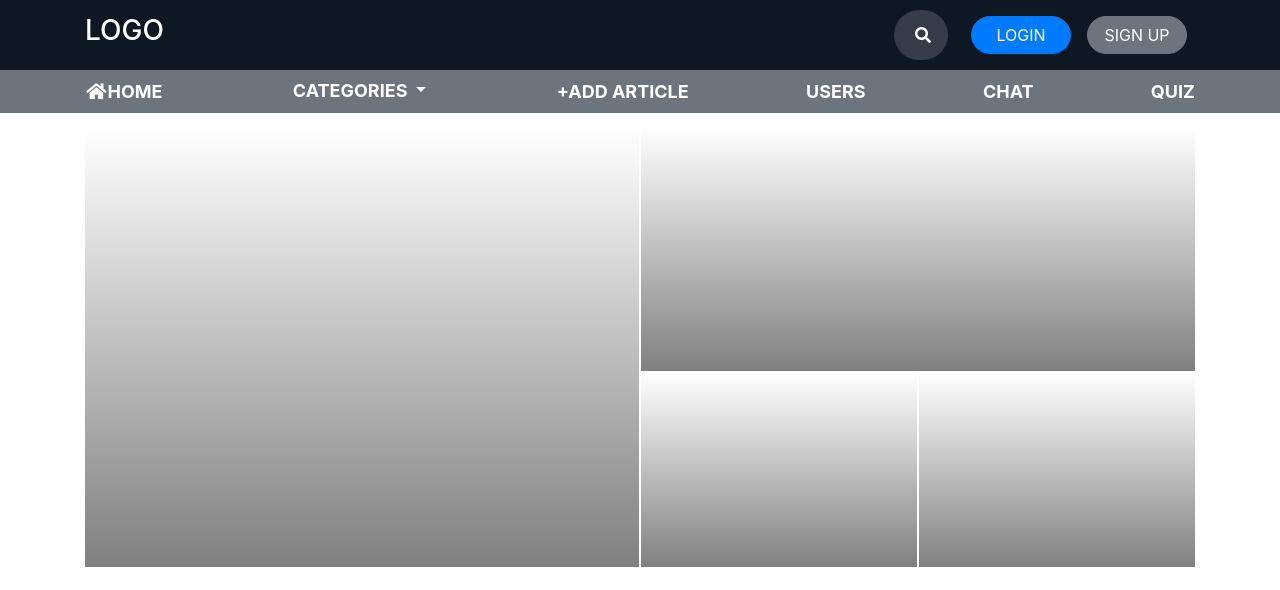
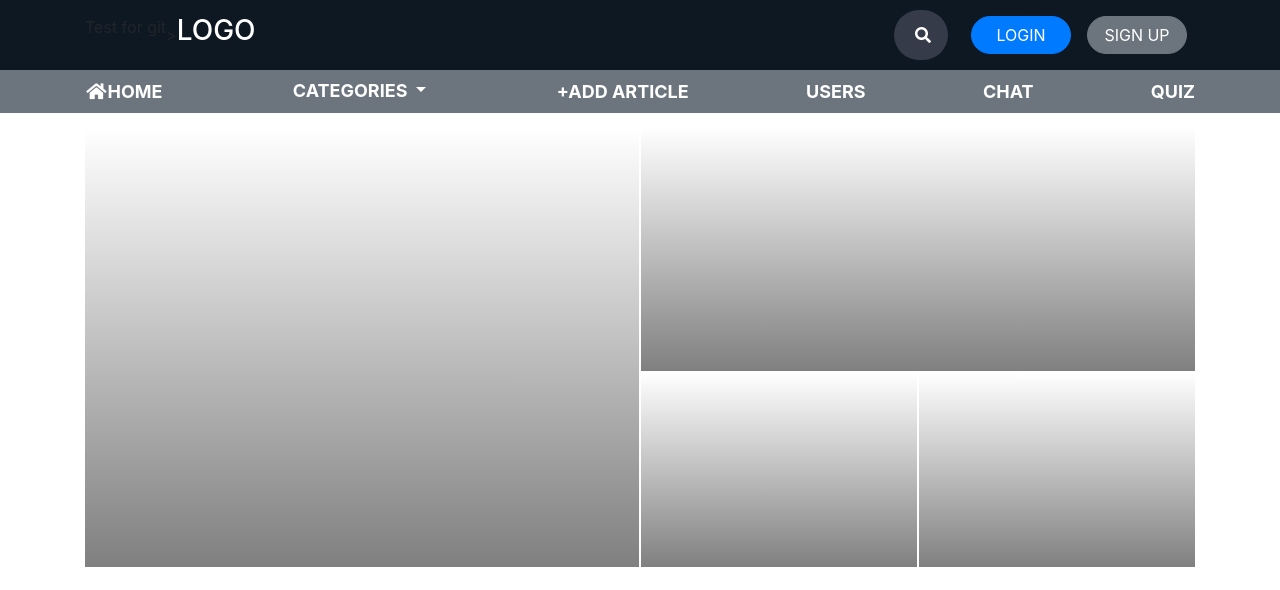
Before and after one commit to gafaryan2000/blog, a plain HTML site: page index.html in a window 1280 px wide. Shown: the top 590 px of the page. Drawn offline with nearby package versions, Linux system fonts and the light colour scheme.

Commit message:
Added test line for git

```diff
--- a/index.html
+++ b/index.html
@@ -26,6 +26,7 @@
                     <nav style='background-color: #0e1823' class="navbar
                         navbar-expand-md navbar-dark sticky-top">
                         <div class="container">
+                            <p>Test for git</p>>
                             <a class='navbar-brand ' href="#"><h3>LOGO</h3></a>
                             <!-- <button class="navbar-toggler" type="button"
                                         data-toggle="collapse" data-target="#navbarResponsive">
```
